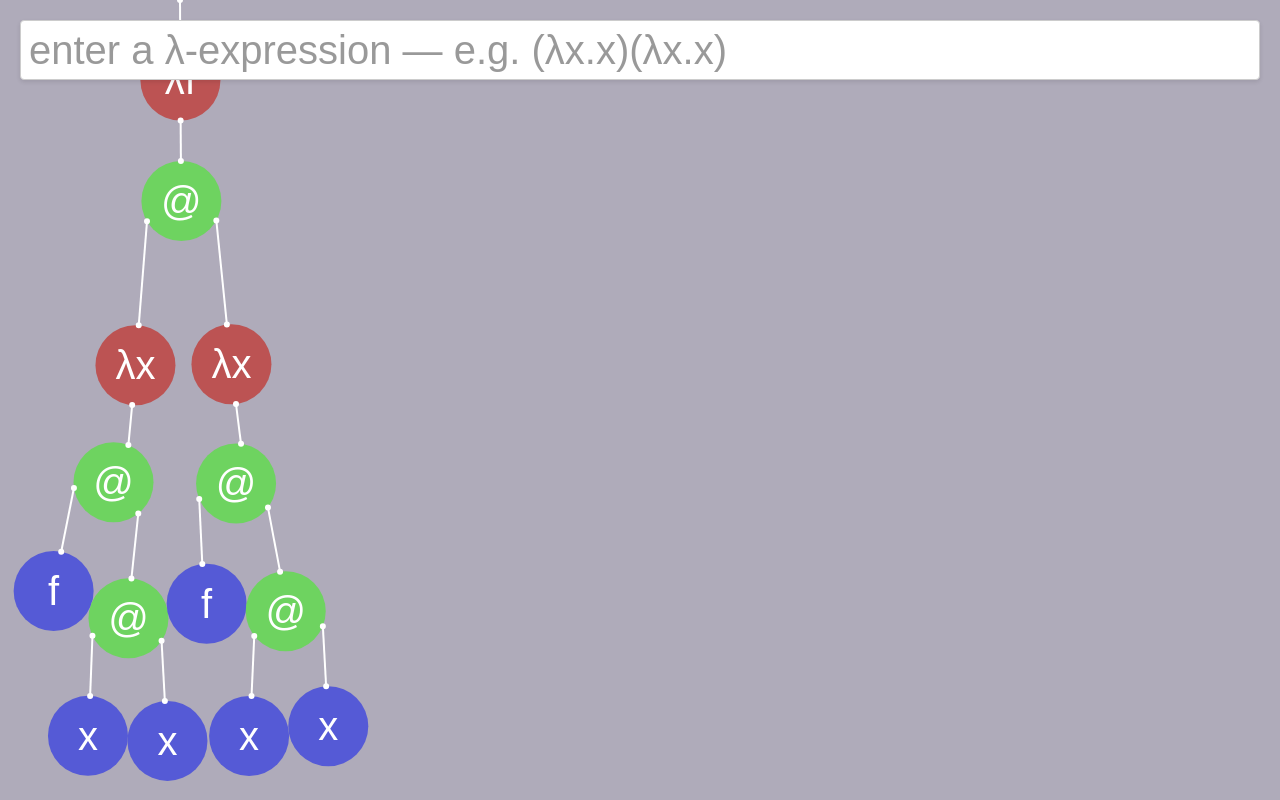
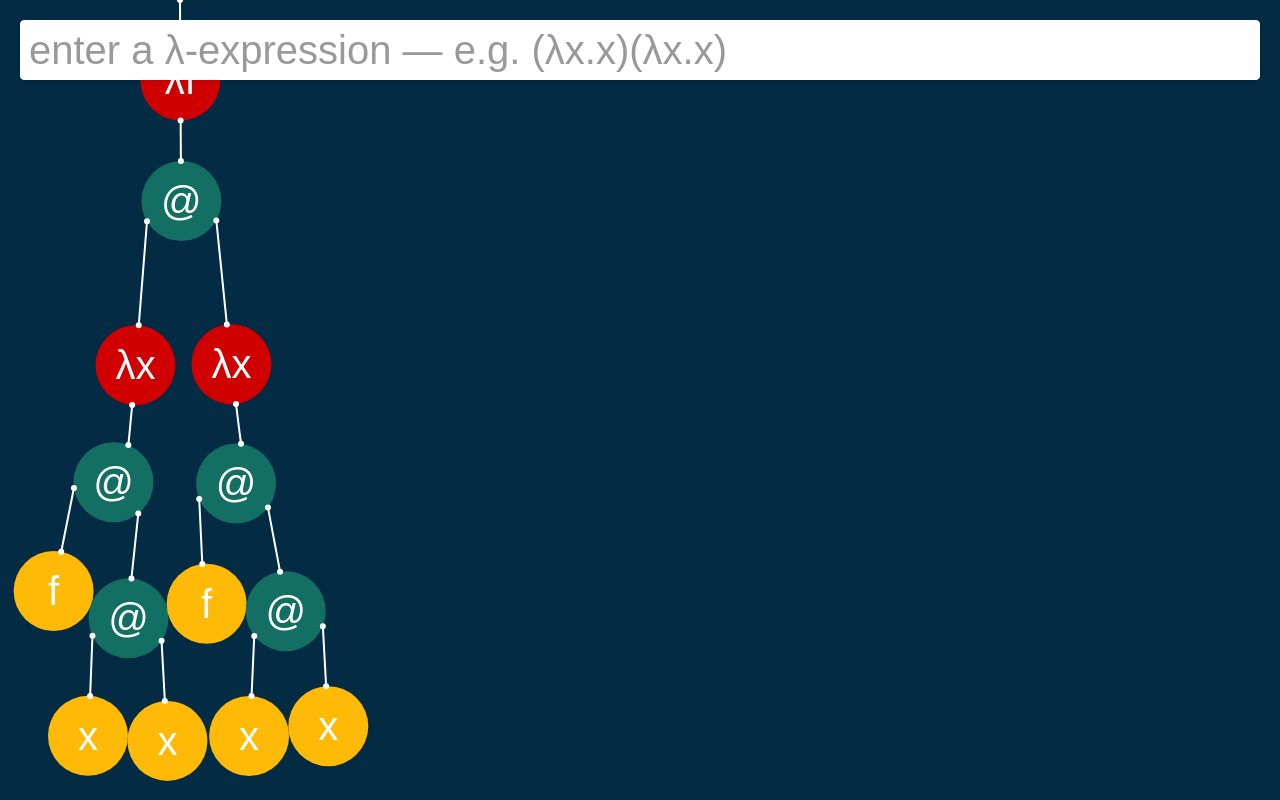
Before and after one commit to James-Fraser-Jones/optimal, a website built with Vite: page index.html in a window 1280 px wide. Built offline with nearby package versions, Linux system fonts and the light colour scheme; a web font is replaced by a local one.

Commit message:
change and consolidate the existing colors

```diff
--- a/src/matter.ts
+++ b/src/matter.ts
@@ -1,5 +1,11 @@
 import Matter from "matter-js";
 import * as Lambda from "./lambda";
+
+const bgColor = "#032B43";
+const absColor = "#D00000";
+const appColor = "#136F63";
+const varColor = "#FFBA08";
+const constraintColor = "#FFFFFF";
 
 //main
 function initializeMatter() {
@@ -15,7 +21,7 @@ function initializeMatter() {
       height: windowHeight,
       showAngleIndicator: false,
       wireframes: false,
-      background: "#afabbaff",
+      background: bgColor,
       hasBounds: true,
     },
   });
@@ -62,7 +68,7 @@ function addMouseControl(engine: Matter.Engine, render: Matter.Render) {
       mouse: render.mouse,
       constraint: {
         render: {
-          strokeStyle: "#ffffffff",
+          strokeStyle: constraintColor,
           lineWidth: 2,
         },
       },
@@ -186,7 +192,7 @@ function matterExpression(
         {
           // angle: Math.PI / 4,
           render: {
-            fillStyle: "#bc5353ff",
+            fillStyle: absColor,
           },
         }
       );
@@ -222,7 +228,7 @@ function matterExpression(
         radius,
         {
           render: {
-            fillStyle: "#6ed360ff",
+            fillStyle: appColor,
           },
         }
       );
@@ -264,7 +270,7 @@ function matterExpression(
         radius,
         {
           render: {
-            fillStyle: "#555ad6ff",
+            fillStyle: varColor,
           },
         }
       );
@@ -321,7 +327,7 @@ function createConstraint(
   return Matter.Constraint.create({
     ...options,
     render: {
-      strokeStyle: "#ffffffff",
+      strokeStyle: constraintColor,
       lineWidth: 2,
     },
   });
--- a/src/style.css
+++ b/src/style.css
@@ -33,24 +33,24 @@ input {
   padding: 8px;
   height: 60px;
   font-size: 40px;
-  border: 1px solid #ccc;
+  border: 1px solid #ffffff;
   border-radius: 4px;
   box-shadow: 0 2px 4px rgba(0, 0, 0, 0.1);
   font-family: "Zen Kurenaido", sans-serif;
   font-weight: 400;
   font-style: normal;
-  color: rgba(0, 0, 0, 1.0);
+  color: #000000;
 }
 
 input::placeholder {
-  color: rgba(0, 0, 0, 0.4);
+  color: #00000066;
 }
 
 .label {
   position: absolute;
   z-index: 1;
   transform: translate(-50%, -50%);
-  color: white;
+  color: #ffffff;
   pointer-events: none;
   box-sizing: border-box;
 }
```
